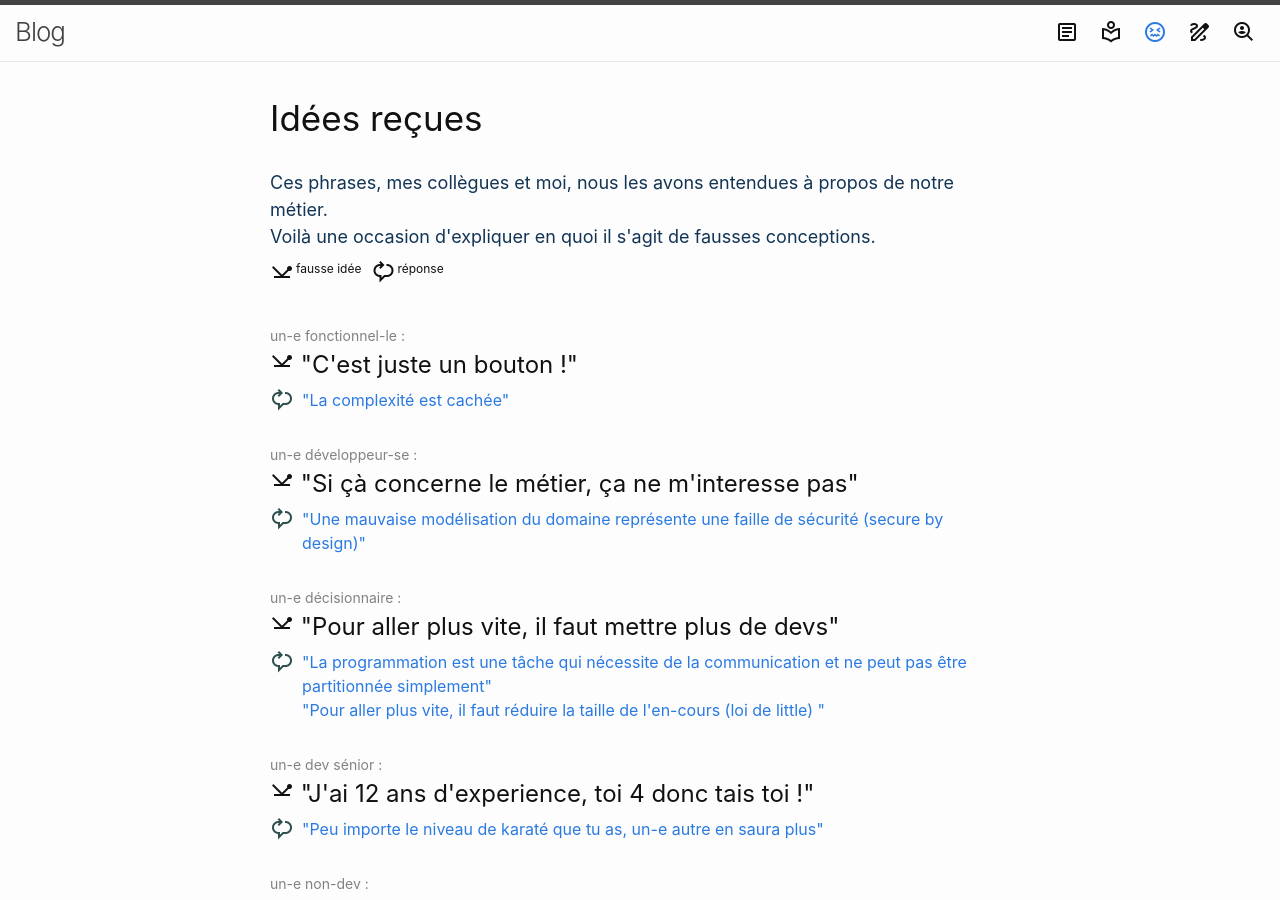
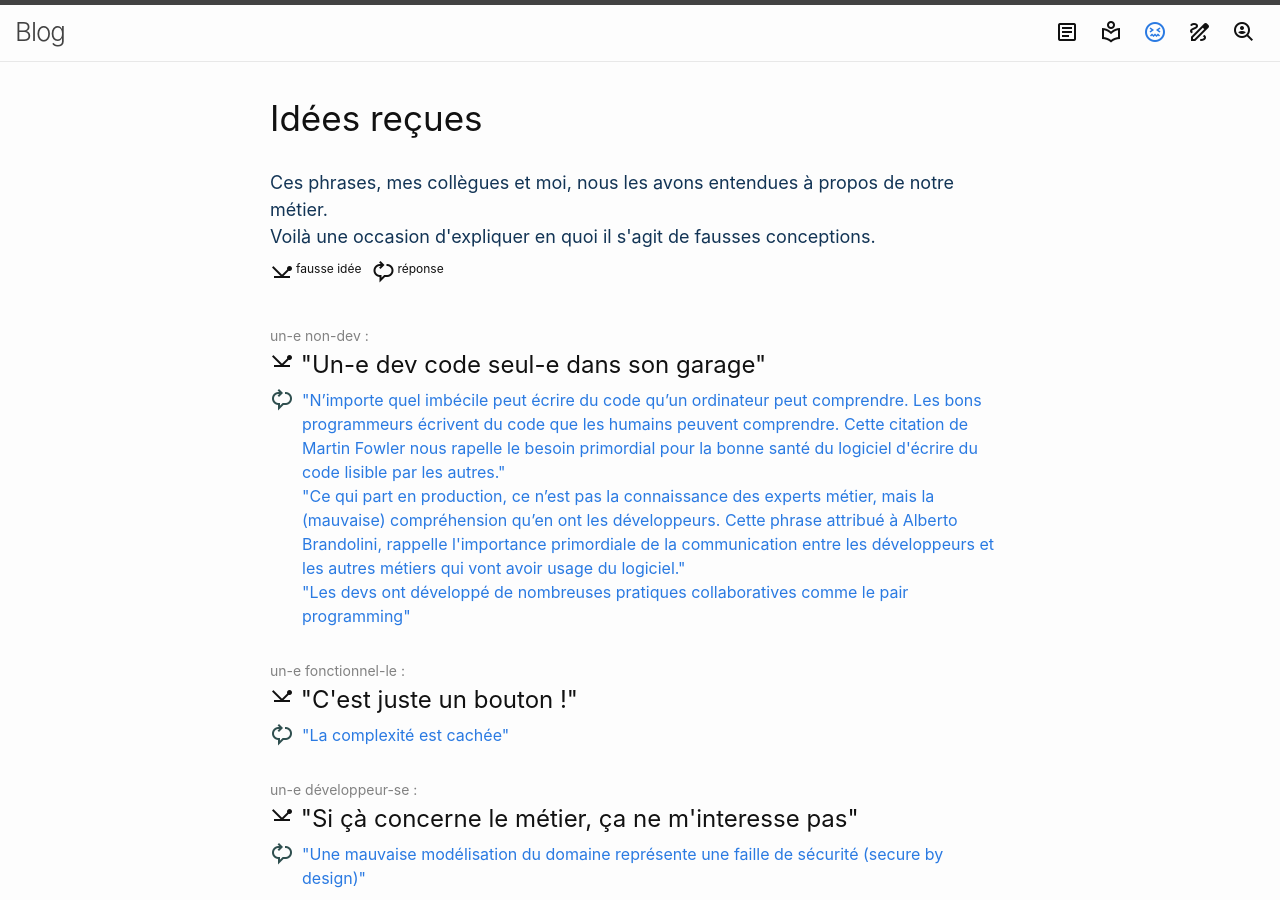
Before and after one commit to masalthunlass/blog, a Jekyll site: the page built from my_pages/misconceptions.html, in a window 1280 px wide and 900 px high. Built offline with Jekyll 4.4.1, drawn with Linux system fonts in a browser that asks for light colours.

Commit message:
new misconception

```diff
--- a/_data/misconceptions.json
+++ b/_data/misconceptions.json
@@ -1,4 +1,22 @@
 [
+  {
+    "said_by": "un-e non-dev",
+    "sentence": "Un-e dev code seul-e dans son garage",
+    "counterarguments": [
+      {
+        "answer": "N’importe quel imbécile peut écrire du code qu’un ordinateur peut comprendre. Les bons programmeurs écrivent du code que les humains peuvent comprendre. Cette citation de Martin Fowler nous rapelle le besoin primordial pour la bonne santé du logiciel d'écrire du code lisible par les autres.",
+        "source": "https://martinfowler.com/distributedComputing/refactoring.pdf"
+      },
+      {
+        "answer": "Ce qui part en production, ce n’est pas la connaissance des experts métier, mais la (mauvaise) compréhension qu’en ont les développeurs. Cette phrase attribué à Alberto Brandolini, rappelle l'importance primordiale de la communication entre les développeurs et les autres métiers qui vont avoir usage du logiciel.",
+        "source": "https://www.isaqb.org/blog/domain-driven-design-avoiding-misunderstandings-to-protect-your-investment/"
+      },
+      {
+        "answer": "Les devs ont développé de nombreuses pratiques collaboratives comme le pair programming",
+        "source": "https://martinfowler.com/articles/on-pair-programming.html"
+      }
+    ]
+  },
   {
     "sentence": "C'est juste un bouton !",
     "said_by": "un-e fonctionnel-le",
```
